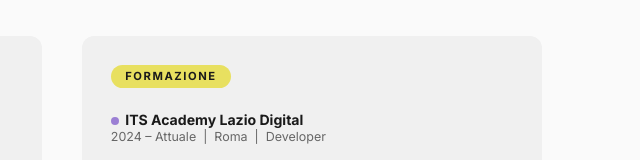
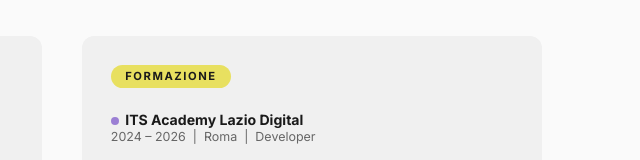
Before and after one commit to cris-collab/cristinagolino.github.io, a plain HTML site: page index.html in a window 1280 px wide. Shown: the part 1820-1980 px from the top of the page, 578-1218 px from the left. Drawn offline with Linux system fonts and the light colour scheme.

Commit message:
Update index.html

```diff
--- a/index.html
+++ b/index.html
@@ -615,7 +615,7 @@
         <div class="cv-card-title yellow">Formazione</div>
         <div class="cv-entry">
           <p class="cv-entry-title"><span class="skill-dot"></span>ITS Academy Lazio Digital</p>
-          <p class="cv-entry-sub">2024 – Attuale &nbsp;|&nbsp; Roma &nbsp;|&nbsp; Developer</p>
+          <p class="cv-entry-sub">2024 – 2026 &nbsp;|&nbsp; Roma &nbsp;|&nbsp; Developer</p>
         </div>
         <div class="cv-entry">
           <p class="cv-entry-title"><span class="skill-dot"></span>Corso Full Stack Web Developer</p>
```
